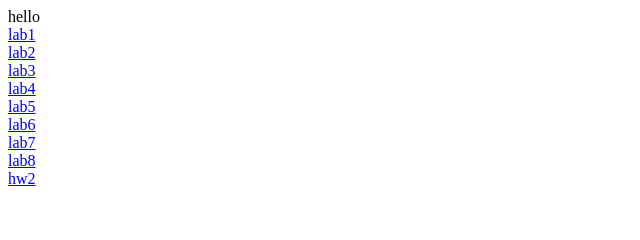
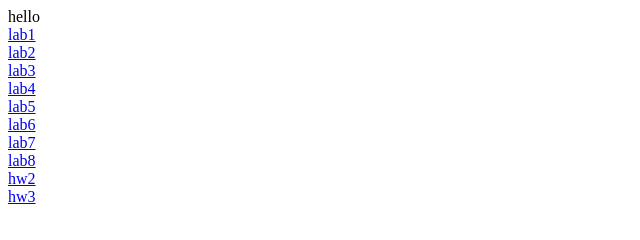
Before and after one commit to Kyla003/Kyla.github.io, a plain HTML site: page index.html in a window 1280 px wide. Shown: the full height of the page, 0-640 px from the left. Drawn offline with Linux system fonts and the light colour scheme.

Commit message:
index html add hw3

```diff
--- a/index.html
+++ b/index.html
@@ -17,6 +17,6 @@
     <a href="/lab7/lab7.html">lab7</a><br>
     <a href="/lab8/lab8.html">lab8</a><br>
     <a href="/hw2/hw2.html">hw2</a><br>
-
+    <a href="/hw3/hw3.html">hw3</a><br>
 </body>
 </html>
```
